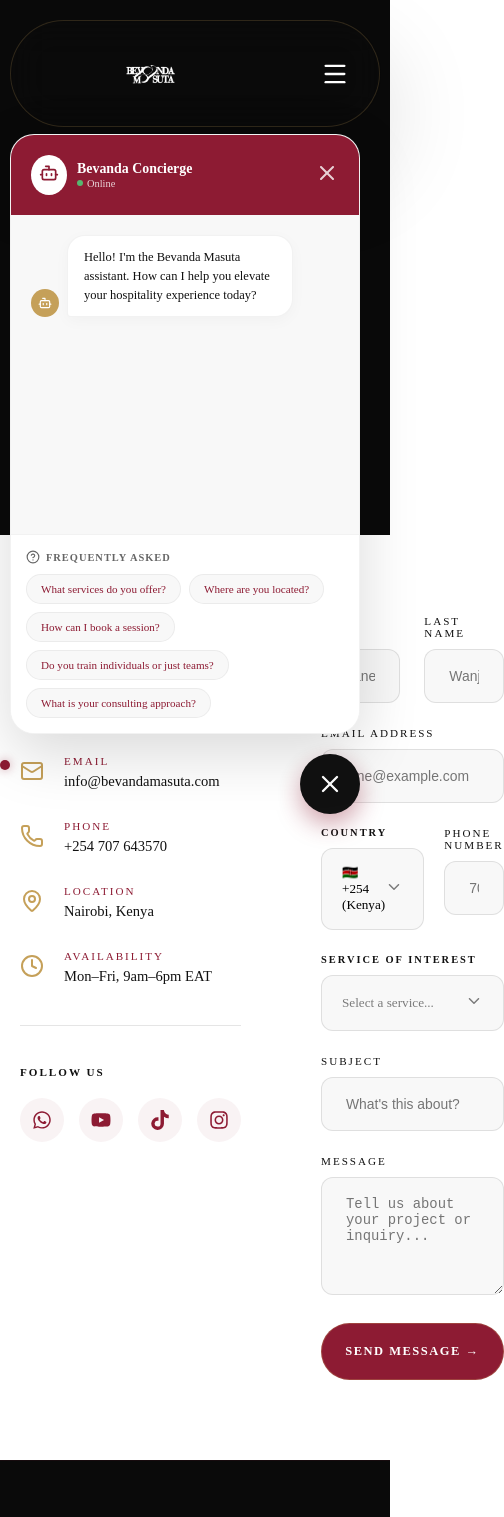
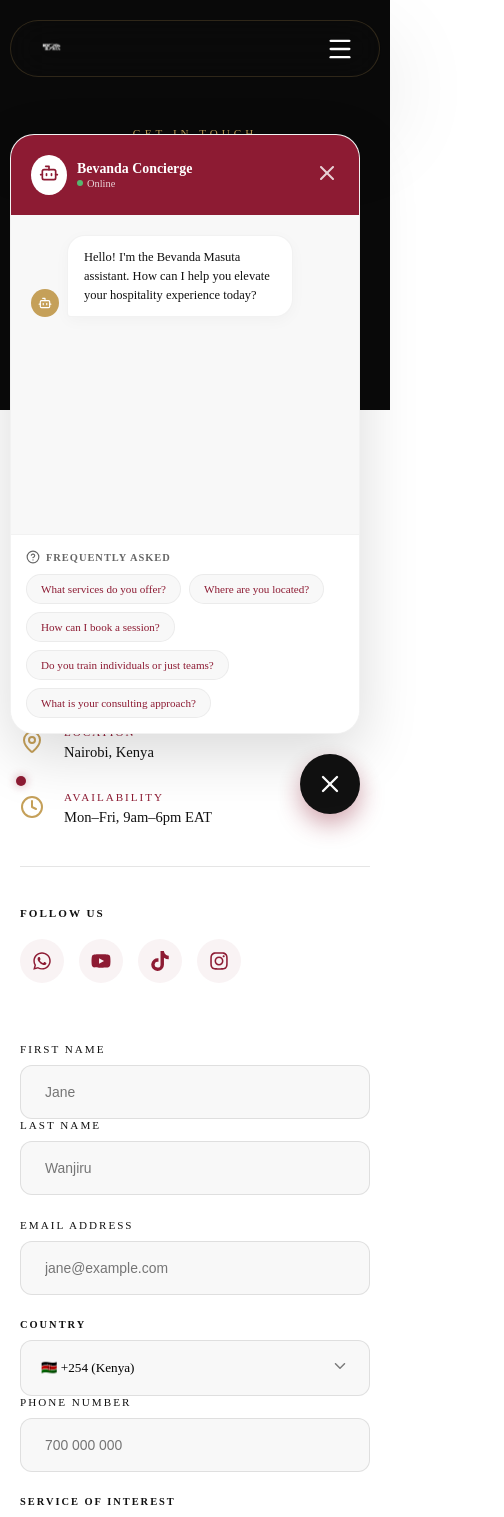
Before and after one commit to lewisking2016/bevandamasuta, a Next.js app: page /contact in a window 390 px wide. Shown: the top 1517 px of the page, 504 px wide, since content can reach past the window. Built offline with nearby package versions, Linux system fonts and the light colour scheme; a web font is replaced by a local one.

Commit message:
UI Polish: Responsive logo and contact form fixes

```diff
--- a/src/app/contact/page.tsx
+++ b/src/app/contact/page.tsx
@@ -79,7 +79,7 @@
             <Header />
             <main>
                 {/* Hero */}
-                <section style={{ background: "var(--secondary)", color: "white", paddingTop: "200px", paddingBottom: "120px", textAlign: "center" }}>
+                <section style={{ background: "var(--secondary)", color: "white", paddingTop: "clamp(120px, 15vh, 200px)", paddingBottom: "clamp(60px, 8vh, 120px)", textAlign: "center" }}>
                     <div className="container" style={{ maxWidth: "700px" }}>
                         <motion.p initial={{ opacity: 0 }} animate={{ opacity: 1 }} style={{ textTransform: "uppercase", letterSpacing: "4px", fontSize: "0.8rem", color: "var(--gold)", marginBottom: "20px" }}>
                             Get in Touch
@@ -92,7 +92,7 @@
 
                 {/* Contact Grid */}
                 <section style={{ padding: "var(--section-padding)", background: "var(--background)" }}>
-                    <div className="container" style={{ display: "grid", gridTemplateColumns: "1fr 1.5fr", gap: "80px", maxWidth: "1100px" }}>
+                    <div className="container contact-grid-wrapper" style={{ display: "grid", gap: "60px", maxWidth: "1100px" }}>
 
                         {/* Info Column */}
                         <motion.div initial={{ opacity: 0, x: -40 }} whileInView={{ opacity: 1, x: 0 }} viewport={{ once: true }}>
@@ -140,7 +140,7 @@
                                 </div>
                             ) : (
                                 <form onSubmit={handleSubmit} style={{ display: "flex", flexDirection: "column", gap: "24px" }}>
-                                    <div style={{ display: "grid", gridTemplateColumns: "1fr 1fr", gap: "24px" }}>
+                                    <div className="form-row-2">
                                         <div>
                                             <label style={{ display: "block", fontSize: "0.8rem", textTransform: "uppercase", letterSpacing: "2px", marginBottom: "10px", color: "var(--foreground)" }}>First Name</label>
                                             <input
@@ -180,7 +180,7 @@
                                         />
                                     </div>
 
-                                    <div style={{ display: "grid", gridTemplateColumns: "1fr 2.5fr", gap: "20px" }}>
+                                    <div className="form-row-phone">
                                         <CustomDropdown
                                             label="Country"
                                             value={form.country_code}
--- a/src/components/Header.tsx
+++ b/src/components/Header.tsx
@@ -51,24 +51,31 @@
                     background: "var(--glass)",
                     backdropFilter: "blur(20px)",
                     borderRadius: "100px",
-                    padding: "10px 30px",
+                    padding: "10px 25px",
                     maxWidth: "1200px",
                     width: "95%",
                     margin: "0 auto",
                     boxShadow: "var(--shadow-premium)",
-                    border: "1px solid rgba(197, 160, 89, 0.2)", // Subtle Gold border
+                    border: "1px solid rgba(197, 160, 89, 0.2)",
                     transition: "var(--transition)"
                 }}
             >
-                <Link href="/" style={{ display: "flex", alignItems: "center", transition: "transform 0.3s ease", marginLeft: "-30px" }} className="logo-hover">
-                    <Image
-                        src="/images/blogo.png"
-                        alt="Bevanda Masuta Logo"
-                        width={280}
-                        height={85}
-                        style={{ objectFit: "contain", filter: "brightness(0) invert(1)" }}
-                        priority
-                    />
+                <Link href="/" style={{ display: "flex", alignItems: "center", transition: "transform 0.3s ease", position: "relative" }} className="logo-hover">
+                    <div className="logo-wrapper">
+                        <Image
+                            src="/images/blogo.png"
+                            alt="Bevanda Masuta Logo"
+                            width={220}
+                            height={60}
+                            style={{
+                                objectFit: "contain",
+                                filter: "brightness(0) invert(1)",
+                                width: "auto",
+                                height: "clamp(30px, 8vw, 55px)"
+                            }}
+                            priority
+                        />
+                    </div>
                 </Link>
 
                 {/* Desktop Nav */}
```
